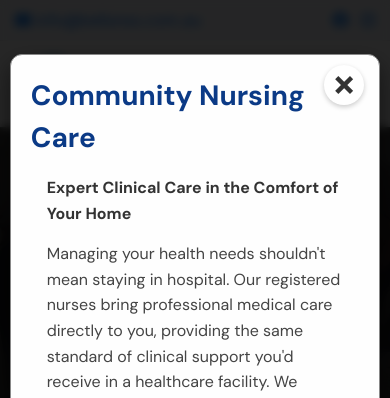
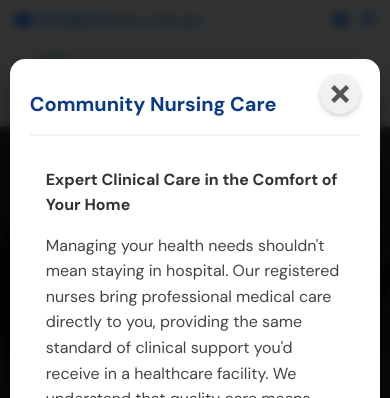
Before and after one commit to Wictronix/Bellsnss, a PHP site: page /our-services.php in a window 390 px wide, after a click on "Community Nursing Care". Shown: the top 398 px of the page. Run offline with PHP 8.4, Linux system fonts and the light colour scheme; some libraries are stand-ins or nearby versions.

Commit message:
feat: Add comprehensive CSS styling for service modals, including overlay, content, close button, title, body, and call-to-action button, with responsive adjustments.

```diff
--- a/our-services.php
+++ b/our-services.php
@@ -63,6 +63,130 @@
   </div>
 </section>
 <!--End Bread Creum -->
+
+<!-- Embedded CSS for Modals to ensure loading and priority -->
+<style>
+/* Modal Overlay - Full Screen */
+.service-modal {
+    display: none; /* Hidden by default */
+    position: fixed !important;
+    z-index: 2147483647 !important; /* Topmost */
+    left: 0;
+    top: 0;
+    width: 100%;
+    height: 100%;
+    overflow: auto; /* Enable scroll if needed */
+    background-color: rgba(0,0,0,0.8) !important; /* Dark overlay */
+    backdrop-filter: blur(4px); /* Modern blur effect */
+}
+
+/* Modal Content Box */
+.service-modal-content {
+    background-color: #fff !important;
+    margin: 5% auto; /* 5% from top and centered */
+    padding: 25px;
+    border: none;
+    width: 90%;
+    max-width: 600px; /* Fixed width for desktop */
+    border-radius: 15px;
+    position: relative;
+    box-shadow: 0 15px 40px rgba(0,0,0,0.5);
+    animation: simpleFadeIn 0.3s;
+}
+
+/* Show State */
+.service-modal.show {
+    display: block !important;
+}
+
+@keyframes simpleFadeIn {
+    from {opacity: 0; transform: translateY(-30px);}
+    to {opacity: 1; transform: translateY(0);}
+}
+
+/* Close Button - Top Right */
+.close-modal {
+    color: #555 !important;
+    position: absolute;
+    top: 15px;
+    right: 20px;
+    font-size: 35px !important;
+    font-weight: bold;
+    cursor: pointer;
+    line-height: 1;
+    width: 40px;
+    height: 40px;
+    text-align: center;
+    background: #f1f1f1;
+    border-radius: 50%;
+    transition: 0.3s;
+    display: flex;
+    align-items: center;
+    justify-content: center;
+    padding-bottom: 4px; /* Adjust vertical center */
+}
+.close-modal:hover {
+    background: #FF0000;
+    color: white !important;
+}
+
+/* Title Styling */
+.modal-title {
+    color: #0b3a86;
+    margin-top: 10px;
+    margin-bottom: 15px;
+    font-weight: 700;
+    font-size: 24px;
+    border-bottom: 2px solid #f2f2f2;
+    padding-bottom: 15px;
+}
+
+/* Body Text */
+.modal-body p {
+    font-size: 16px;
+    line-height: 1.6;
+    color: #444;
+    margin-bottom: 15px;
+    text-align: left;
+}
+
+/* Call Now Button */
+.modal-btn {
+    display: inline-block !important;
+    background-color: #0b3a86 !important;
+    color: #ffffff !important;
+    padding: 12px 35px !important;
+    border-radius: 50px !important;
+    text-align: center;
+    text-decoration: none !important;
+    font-weight: bold;
+    font-size: 16px;
+    margin-top: 20px;
+    box-shadow: 0 5px 15px rgba(11, 58, 134, 0.2);
+    transition: transform 0.2s;
+}
+.modal-btn:hover {
+    background-color: #fec63f !important;
+    color: #0b3a86 !important;
+    transform: scale(1.05);
+}
+
+/* Mobile Adjustments */
+@media (max-width: 768px) {
+    .service-modal-content {
+        width: 95% !important;
+        margin: 15% auto; /* Lower down on mobile */
+        padding: 20px;
+    }
+    .modal-title {
+        font-size: 20px;
+    }
+    .modal-btn {
+        width: 100%;
+        display: block;
+    }
+}
+</style>
 
 
 
```
